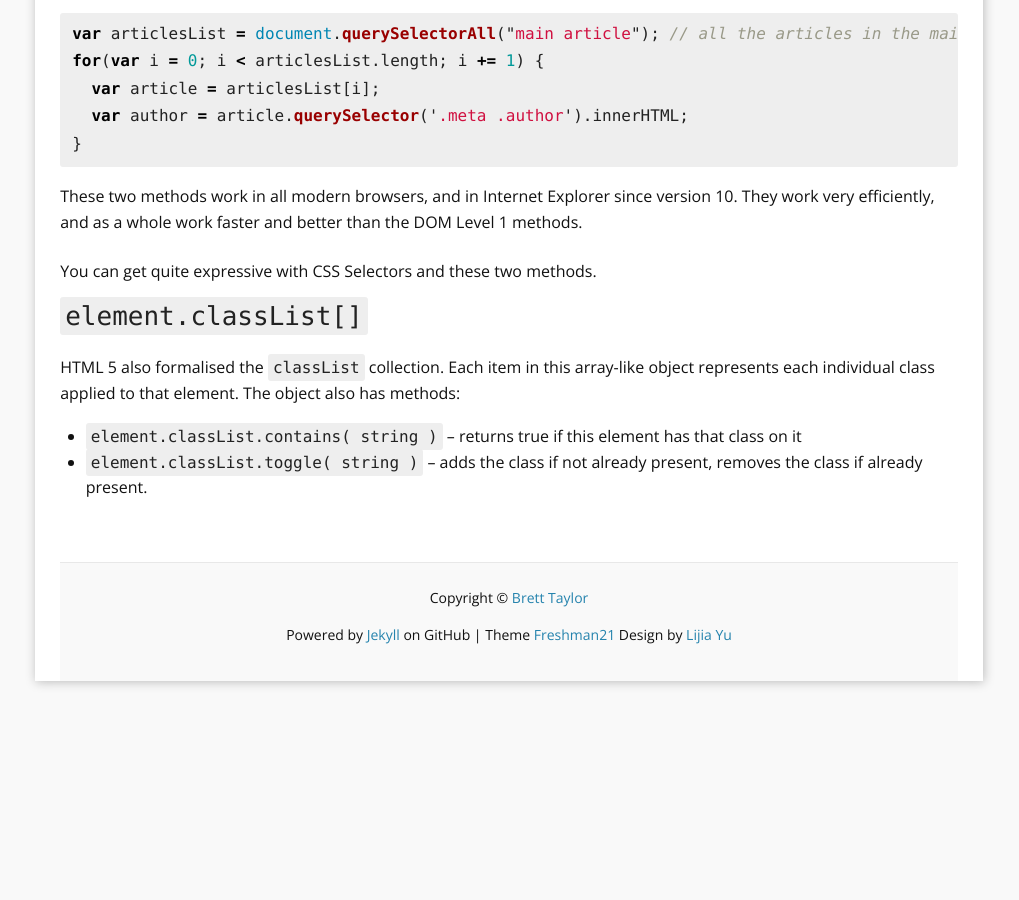
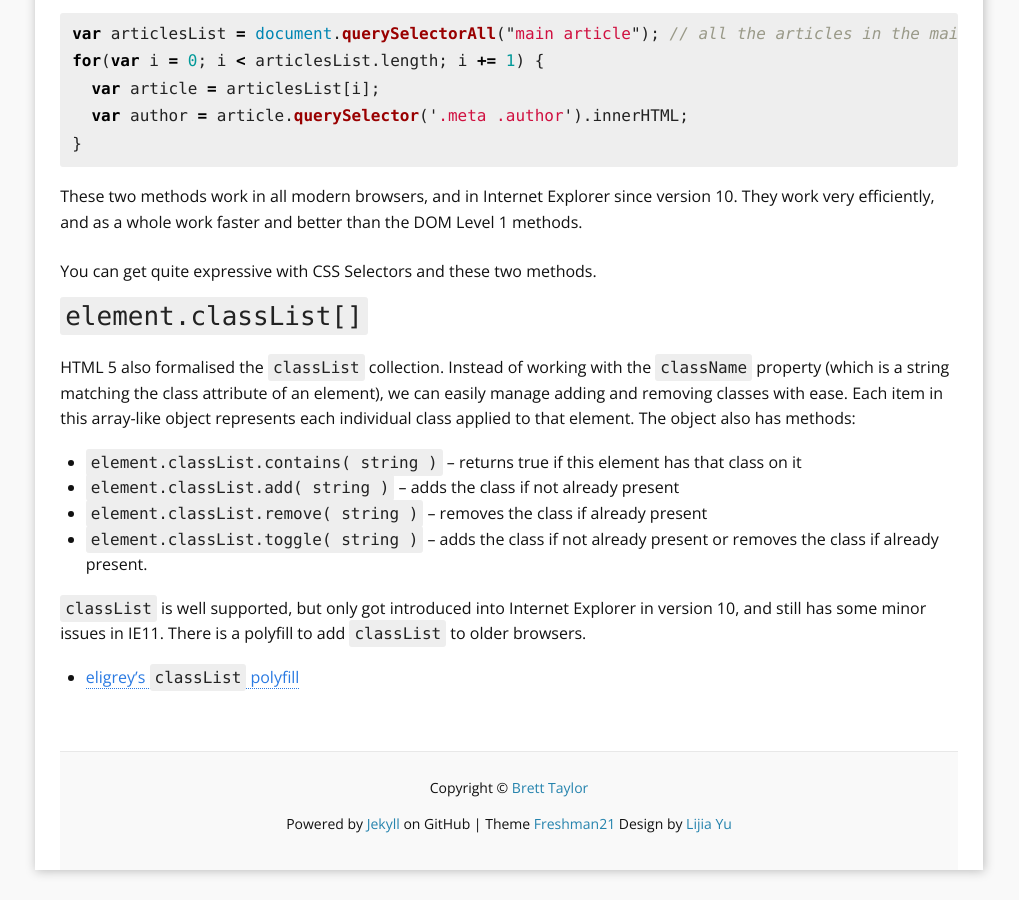
Before and after one commit to YoobeeWebTutors/javascript-manual, a Jekyll site: the page built from 18-working-with-web-pages.md, in a window 1280 px wide and 900 px high, scrolled down 4148 px. Shown: the whole window, without its empty margins (131-1150 px from the left). Built offline with Jekyll 4.4.1, drawn with Linux system fonts in a browser that asks for light colours; Markdown is read by kramdown in place of the engine named in the settings; before the commit the page ends 4859 px from its top, so only the background shows below that; some of the changed text lies outside the part shown.

Commit message:
improve classList section, define DOM

```diff
--- a/18-working-with-web-pages.md
+++ b/18-working-with-web-pages.md
@@ -7,7 +7,7 @@ Programming is about taking some input, doing a calculation or computation with
 
 ## The Document
 
-Every element in the current page is accessible via the `document` object. This object lets us access different parts of the page.
+Every element in the current page is accessible via the `document` object. This object lets us access different parts of the page. We call this the DOM, or `Document Object Model`.
 
 When JavaScript was first released, CSS wasn't a thing yet. Over time, the DOM has evolved through levels, from Level 0 where we could change very little, to Level 3, which is faster, less cumbersome, and lets us control nearly everything.
 
@@ -144,7 +144,13 @@ You can get quite expressive with CSS Selectors and these two methods.
 
 ### `element.classList[]`
 
-HTML 5 also formalised the `classList` collection. Each item in this array-like object represents each individual class applied to that element. The object also has methods:
+HTML 5 also formalised the `classList` collection. Instead of working with the `className` property (which is a string matching the class attribute of an element), we can easily manage adding and removing classes with ease. Each item in this array-like object represents each individual class applied to that element. The object also has methods:
 
 * `element.classList.contains( string )` -- returns true if this element has that class on it
-* `element.classList.toggle( string )` -- adds the class if not already present, removes the class if already present.
+* `element.classList.add( string )` -- adds the class if not already present
+* `element.classList.remove( string )` -- removes the class if already present
+* `element.classList.toggle( string )` -- adds the class if not already present or removes the class if already present.
+
+`classList` is well supported, but only got introduced into Internet Explorer in version 10, and still has some minor issues in IE11. There is a polyfill to add `classList` to older browsers.
+
+* [eligrey's `classList` polyfill](https://github.com/eligrey/classList.js)
```
